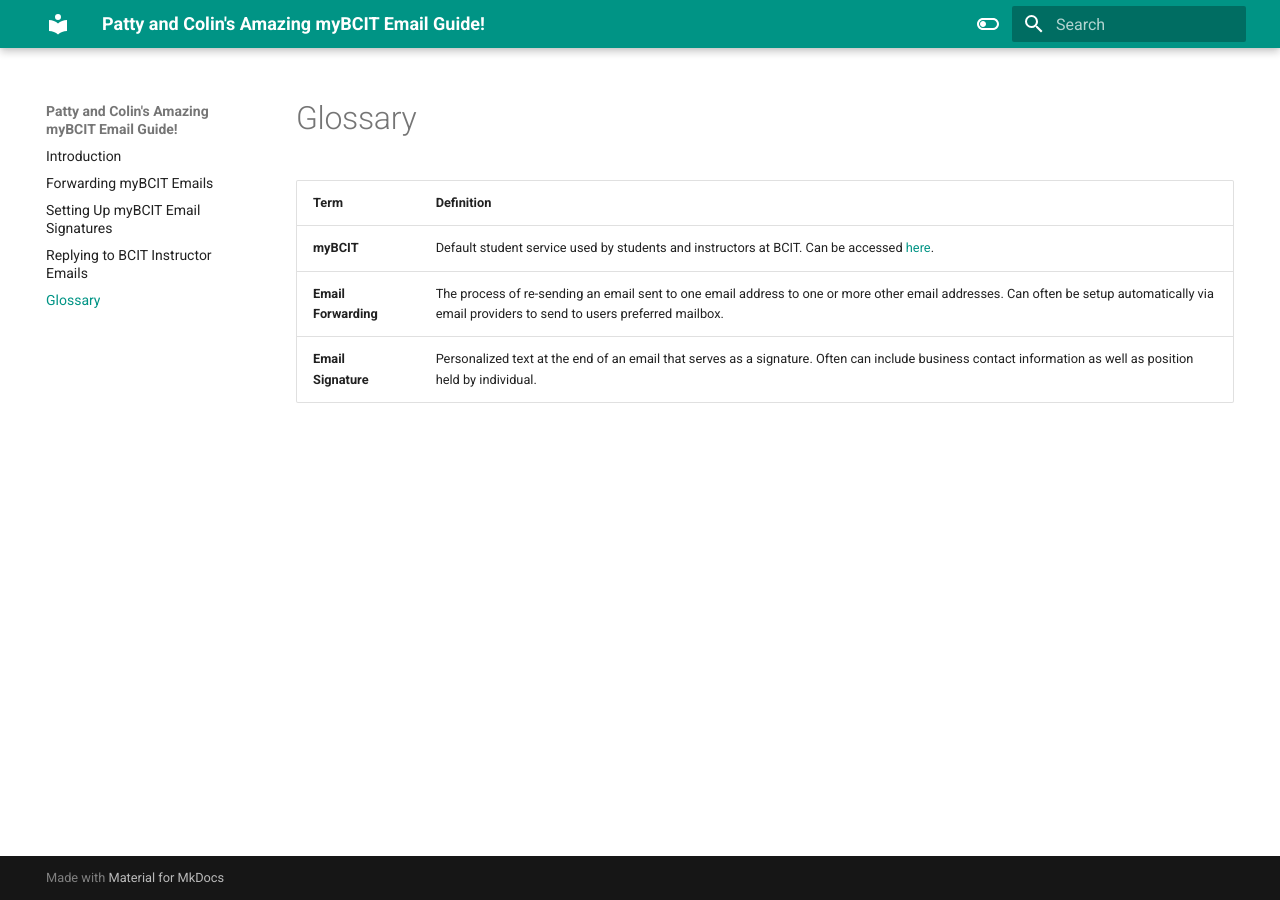
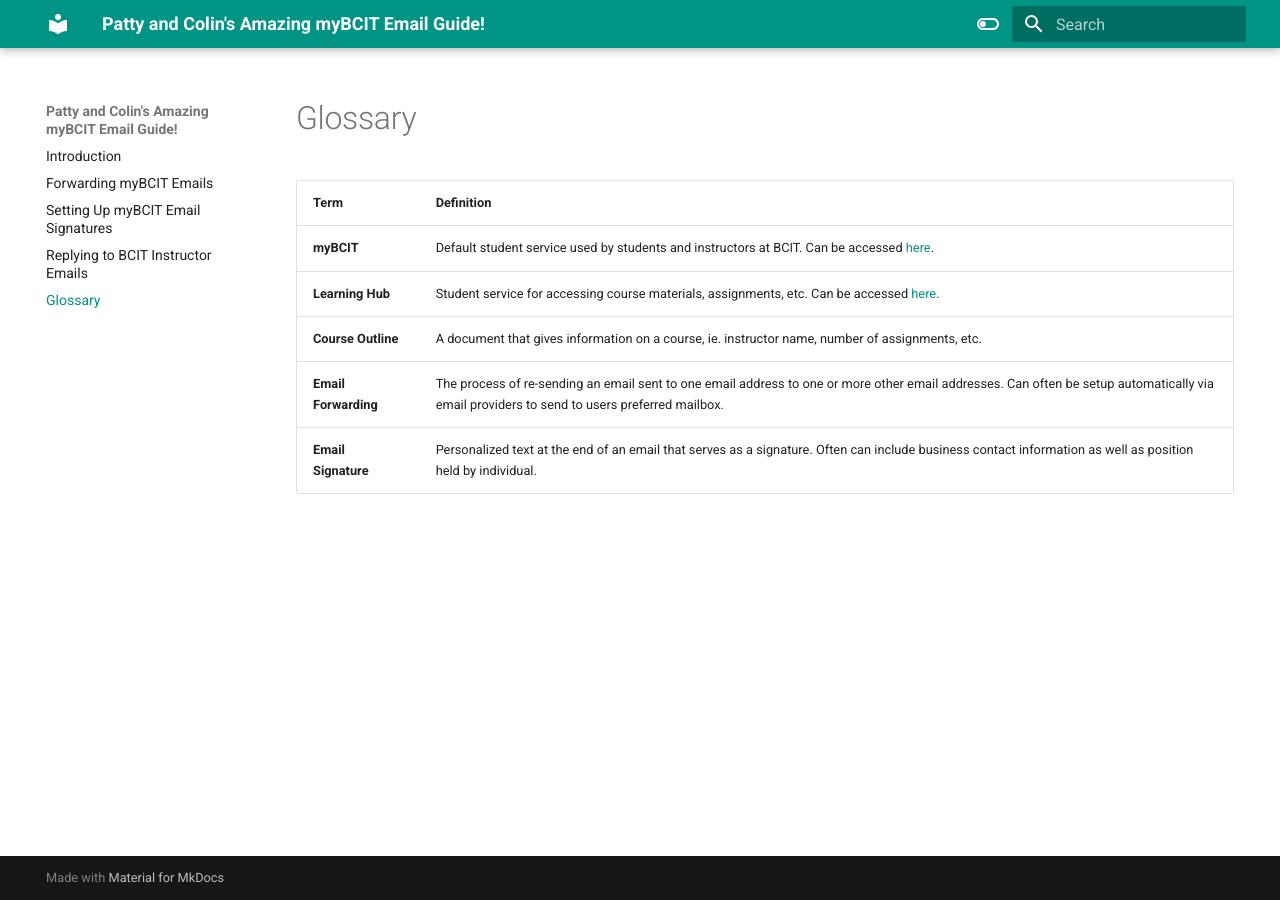
Before and after one commit to cdoig4/Colin-Patty_User_Guide, an MkDocs documentation site: the page built from docs/TraGlossary.md, in a window 1280 px wide. Built offline with MkDocs 1.6.1 and Material for MkDocs 9.7.7, drawn with Linux system fonts in a browser that asks for light colours.

Commit message:
Add two terms to glossary

```diff
--- a/docs/TraGlossary.md
+++ b/docs/TraGlossary.md
@@ -3,5 +3,7 @@
 | **Term** |  **Definition**              |
 |------------------------------|--------------------------------------------------|
 |**myBCIT** | Default student service used by students and instructors at BCIT. Can be accessed [here](https://my.bcit.ca).|
+|**Learning Hub** | Student service for accessing course materials, assignments, etc. Can be accessed [here](https://learn.bcit.ca).|
+|**Course Outline** | A document that gives information on a course, ie. instructor name, number of assignments, etc.|
 |**Email Forwarding**| The process of re-sending an email sent to one email address to one or more other email addresses. Can often be setup automatically via email providers to send to users preferred mailbox.|
 |**Email Signature**| Personalized text at the end of an email that serves as a signature. Often can include business contact information as well as position held by individual.|
```
